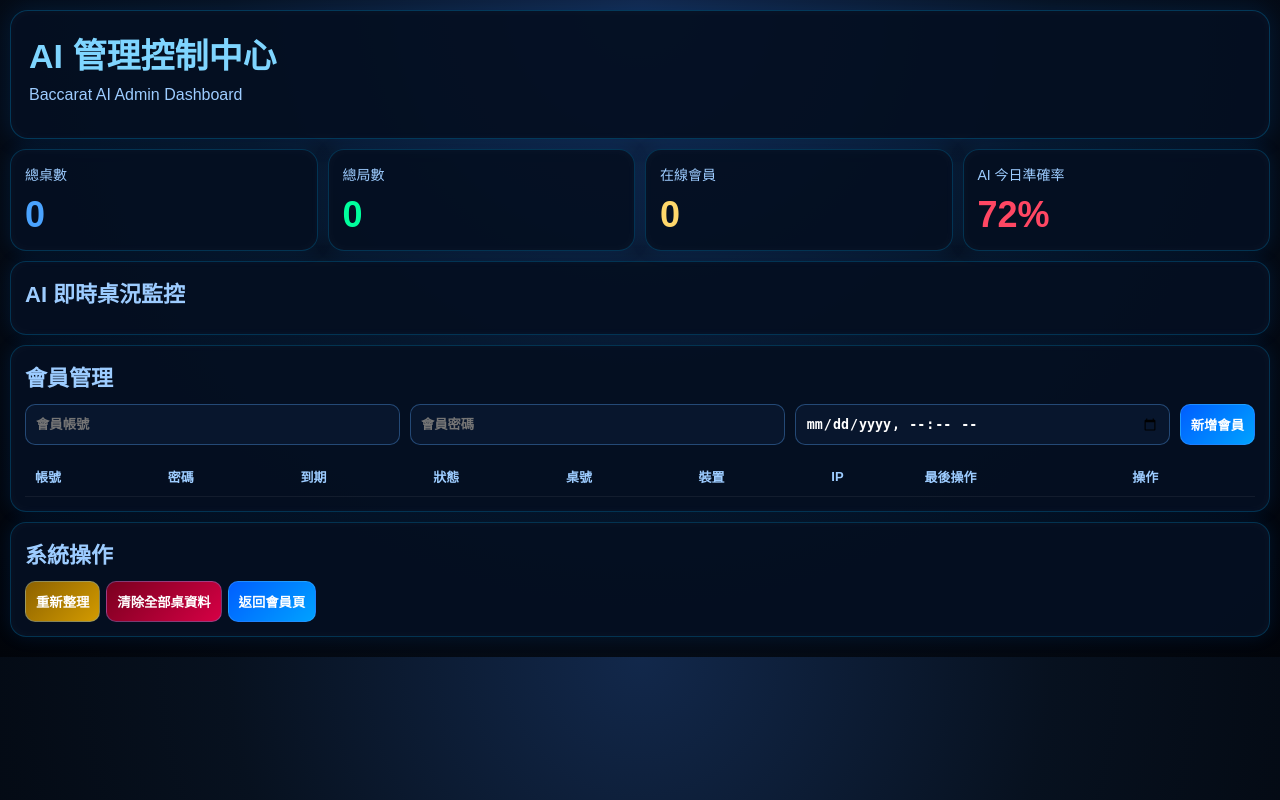
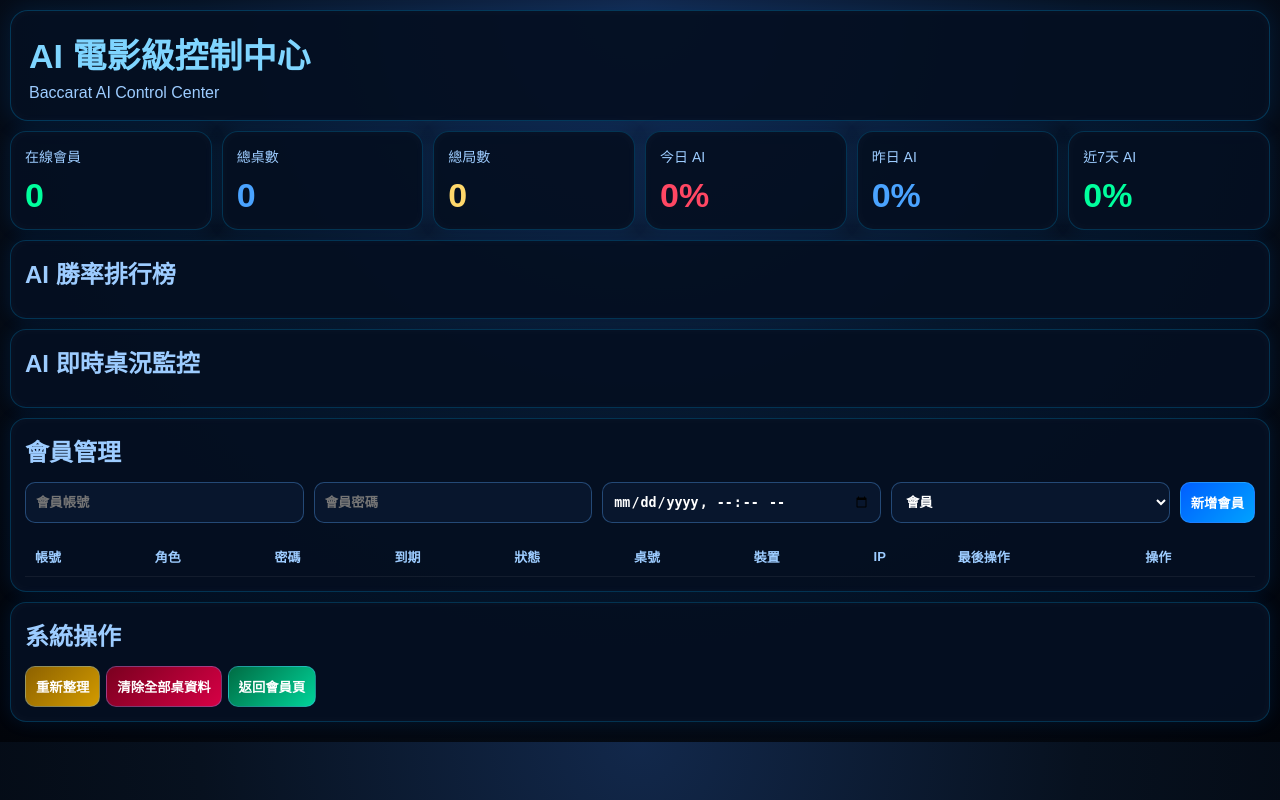
Before and after one commit to hecht19980820/baccarat-online, a Python web app: template templates/admin.html in a window 1280 px wide. Run offline with Jinja, Linux system fonts and the light colour scheme; the template is opened without the code that fills it, so the values that code supplies are empty.

Commit message:
Update admin.html

```diff
--- a/templates/admin.html
+++ b/templates/admin.html
@@ -20,12 +20,12 @@ body{
 }
 
 .container{
-    max-width:1600px;
+    max-width:1700px;
     margin:auto;
     padding:10px;
 }
 
-.top-title{
+.topbar{
 
     background:rgba(5,16,34,.92);
 
@@ -42,25 +42,25 @@ body{
         inset 0 0 12px rgba(255,255,255,.03);
 }
 
-.top-title h1{
-    margin:0;
+.top-title{
     font-size:34px;
     color:#7fd5ff;
+    font-weight:bold;
 }
 
-.top-title p{
-    margin-top:8px;
+.top-sub{
+    margin-top:6px;
     color:#9dccff;
 }
 
-.cards{
+.stats{
     display:grid;
-    grid-template-columns:repeat(4,1fr);
+    grid-template-columns:repeat(6,1fr);
     gap:10px;
     margin-bottom:10px;
 }
 
-.card{
+.stat-card{
 
     background:rgba(5,16,34,.92);
 
@@ -75,14 +75,14 @@ body{
         inset 0 0 12px rgba(255,255,255,.03);
 }
 
-.card-title{
+.stat-title{
     color:#9dccff;
     font-size:14px;
 }
 
-.card-value{
+.stat-value{
     margin-top:10px;
-    font-size:36px;
+    font-size:34px;
     font-weight:bold;
 }
 
@@ -109,10 +109,10 @@ body{
 }
 
 .panel-title{
-    font-size:22px;
+    font-size:24px;
     color:#9dccff;
-    margin-bottom:12px;
     font-weight:bold;
+    margin-bottom:14px;
 }
 
 .monitor-grid{
@@ -219,7 +255,8 @@ body{
 }
 
 input,
-button{
+button,
+select{
     border:none;
     outline:none;
     border-radius:10px;
@@ -246,11 +283,15 @@ button{
     background:linear-gradient(135deg,#8d6200,#d39b00);
 }
 
+.btn-green{
+    background:linear-gradient(135deg,#006c43,#00d49a);
+}
+
 .form-grid{
     display:grid;
-    grid-template-columns:1fr 1fr 1fr auto;
+    grid-template-columns:1fr 1fr 1fr 1fr auto;
     gap:10px;
-    margin-bottom:12px;
+    margin-bottom:14px;
 }
 
 .action-row{
@@ -268,14 +309,46 @@ button{
     font-weight:bold;
 }
 
-@media(max-width:900px){
+.ranking{
+    display:grid;
+    grid-template-columns:repeat(5,1fr);
+    gap:10px;
+}
 
-    .cards{
+.rank-card{
+
+    background:rgba(255,255,255,.03);
+
+    border-radius:12px;
+
+    padding:12px;
+
+    border:1px solid rgba(255,255,255,.05);
+}
+
+.rank-title{
+    color:#9dccff;
+    font-size:14px;
+}
+
+.rank-value{
+    margin-top:8px;
+    font-size:26px;
+    font-weight:bold;
+}
+
+@media(max-width:1000px){
+
+    .stats{
         grid-template-columns:repeat(2,1fr);
     }
 
     .monitor-grid{
         grid-template-columns:1fr;
+    }
+
+    .ranking{
+        grid-template-columns:repeat(2,1fr);
     }
 
     .form-grid{
@@ -304,32 +373,59 @@ button{
 
 <div class="container">
 
+<div class="topbar">
+
 <div class="top-title">
-<h1>AI 管理控制中心</h1>
-<p>Baccarat AI Admin Dashboard</p>
+AI 電影級控制中心
 </div>
 
-<div class="cards">
-
-<div class="card">
-<div class="card-title">總桌數</div>
-<div id="totalTables" class="card-value blue">0</div>
+<div class="top-sub">
+Baccarat AI Control Center
 </div>
 
-<div class="card">
-<div class="card-title">總局數</div>
-<div id="totalRounds" class="card-value green">0</div>
 </div>
 
-<div class="card">
-<div class="card-title">在線會員</div>
-<div id="onlineCount" class="card-value yellow">0</div>
+<div class="stats">
+
+<div class="stat-card">
+<div class="stat-title">在線會員</div>
+<div id="onlineCount" class="stat-value green">0</div>
 </div>
 
-<div class="card">
-<div class="card-title">AI 今日準確率</div>
-<div id="todayAcc" class="card-value red">72%</div>
+<div class="stat-card">
+<div class="stat-title">總桌數</div>
+<div id="totalTables" class="stat-value blue">0</div>
 </div>
+
+<div class="stat-card">
+<div class="stat-title">總局數</div>
+<div id="totalRounds" class="stat-value yellow">0</div>
+</div>
+
+<div class="stat-card">
+<div class="stat-title">今日 AI</div>
+<div id="todayAcc" class="stat-value red">0%</div>
+</div>
+
+<div class="stat-card">
+<div class="stat-title">昨日 AI</div>
+<div id="yesterdayAcc" class="stat-value blue">0%</div>
+</div>
+
+<div class="stat-card">
+<div class="stat-title">近7天 AI</div>
+<div id="weekAcc" class="stat-value green">0%</div>
+</div>
+
+</div>
+
+<div class="panel">
+
+<div class="panel-title">
+AI 勝率排行榜
+</div>
+
+<div id="ranking" class="ranking"></div>
 
 </div>
 
@@ -357,6 +453,11 @@ AI 即時桌況監控
 
 <input id="newExpire" type="datetime-local">
 
+<select id="newRole">
+<option value="member">會員</option>
+<option value="agent">代理</option>
+</select>
+
 <button class="btn-blue" onclick="addMember()">
 新增會員
 </button>
@@ -369,6 +470,7 @@ AI 即時桌況監控
 
 <tr>
 <th>帳號</th>
+<th>角色</th>
 <th>密碼</th>
 <th>到期</th>
 <th>狀態</th>
@@ -403,7 +505,7 @@ AI 即時桌況監控
 清除全部桌資料
 </button>
 
-<button class="btn-blue" onclick="location.href='/'">
+<button class="btn-green" onclick="location.href='/'">
 返回會員頁
 </button>
 
@@ -415,6 +517,28 @@ AI 即時桌況監控
 
 <script>
 
+function roadHtml(records){
+
+    let html = "";
+
+    (records || []).forEach(r=>{
+
+        html += `
+        <div class="cell ${r.result}">
+            ${
+                r.result === "B"
+                ? "莊"
+                : r.result === "P"
+                ? "閒"
+                : "和"
+            }
+        </div>
+        `;
+    });
+
+    return html;
+}
+
 async function loadAdminData(){
 
     const res =
@@ -424,9 +548,14 @@ async function loadAdminData(){
         await res.json();
 
     if(!data.ok){
-        location.href="/admin-login";
+
+        location.href = "/admin-login";
+
         return;
     }
+
+    document.getElementById("onlineCount").textContent =
+        data.onlineCount || 0;
 
     document.getElementById("totalTables").textContent =
         data.totalTables || 0;
@@ -434,15 +563,57 @@ async function loadAdminData(){
     document.getElementById("totalRounds").textContent =
         data.totalRounds || 0;
 
-    document.getElementById("onlineCount").textContent =
-        data.onlineCount || 0;
-
     document.getElementById("todayAcc").textContent =
         (data.aiAccuracy?.today || 0) + "%";
+
+    document.getElementById("yesterdayAcc").textContent =
+        (data.aiAccuracy?.yesterday || 0) + "%";
+
+    document.getElementById("weekAcc").textContent =
+        (data.aiAccuracy?.week || 0) + "%";
+
+    renderRanking(data.ranking || []);
 
     renderTables(data.tables || []);
 
     renderMembers(data.members || []);
+}
+
+function renderRanking(list){
+
+    const wrap =
+        document.getElementById("ranking");
+
+    wrap.innerHTML = "";
+
+    list.forEach((r,i)=>{
+
+        const div =
+            document.createElement("div");
+
+        div.className = "rank-card";
+
+        div.innerHTML = `
+
+            <div class="rank-title">
+                TOP ${i+1}
+            </div>
+
+            <div style="margin-top:6px;">
+                ${r.platform}-${r.table}
+            </div>
+
+            <div class="rank-value">
+                ${r.aiHitRate || 0}%
+            </div>
+
+            <div style="margin-top:6px;color:#9dccff;">
+                AI：${r.suggest}
+            </div>
+        `;
+
+        wrap.appendChild(div);
+    });
 }
 
 function renderTables(tables){
@@ -457,26 +628,12 @@ function renderTables(tables){
         const div =
             document.createElement("div");
 
-        div.className = "monitor";
-
-        let roadHtml = "";
-
-        (t.records || []).forEach(r=>{
-
-            roadHtml += `
-                <div class="cell ${r.result}">
-                    ${
-                        r.result === "B"
-                        ? "莊"
-                        : r.result === "P"
-                        ? "閒"
-                        : "和"
-                    }
-                </div>
-            `;
-        });
+        div.className =
+            `monitor ${t.hot ? 'hot' : ''} ${t.cold ? 'cold' : ''}`;
 
         div.innerHTML = `
+
+            <div class="glow"></div>
 
             <div class="monitor-head">
 
@@ -484,20 +641,36 @@ function renderTables(tables){
                     ${t.platform}-${t.table}
                 </div>
 
-                <div class="monitor-rate">
+                <div class="monitor-ai">
                     ${t.suggest} ${t.stableRate}%
                 </div>
 
             </div>
 
             <div style="margin-bottom:8px;">
+
                 莊率 ${t.bankerRate}%
                 閒率 ${t.playerRate}%
                 和 ${t.tieCount}
+
             </div>
 
             <div class="road">
-                ${roadHtml}
+                ${roadHtml(t.records)}
+            </div>
+
+            <div style="margin-top:10px;display:flex;gap:8px;flex-wrap:wrap;">
+
+                <div>
+                    AI命中：
+                    ${t.aiHitRate || 0}%
+                </div>
+
+                <div>
+                    學習局數：
+                    ${t.modelRounds || 0}
+                </div>
+
             </div>
 
             <div style="margin-top:10px;">
@@ -532,27 +705,35 @@ function renderMembers(members){
 
             <td>${m.username}</td>
 
+            <td>${m.role}</td>
+
             <td>
+
                 <input
                     id="pw_${m.id}"
                     value="${m.password}"
                 >
+
             </td>
 
             <td>
+
                 <input
                     type="datetime-local"
                     id="ex_${m.id}"
                     value="${(m.expire || '').replace(' ','T')}"
                 >
+
             </td>
 
             <td>
+
                 ${
-                    m.enabled
-                    ? '<span class="online">啟用</span>'
-                    : '<span class="offline">停權</span>'
+                    m.online
+                    ? '<span class="online">在線</span>'
+                    : '<span class="offline">離線</span>'
                 }
+
             </td>
 
             <td>
@@ -610,6 +791,9 @@ async function addMember(){
     let expire =
         document.getElementById("newExpire").value.trim();
 
+    const role =
+        document.getElementById("newRole").value;
+
     if(!username || !password || !expire){
 
         alert("請填寫完整");
@@ -645,10 +830,6 @@ async function addMember(){
 
     alert("新增成功");
 
-    document.getElementById("newUsername").value = "";
-    document.getElementById("newPassword").value = "";
-    document.getElementById("newExpire").value = "";
-
     loadAdminData();
 }
 
@@ -663,7 +844,6 @@ async function updateMember(id){
     expire =
         expire.replace("T"," ") + ":00";
 
-    const res =
     await fetch("/api/admin/member/update",{
         method:"POST",
         headers:{
@@ -675,18 +855,6 @@ async function updateMember(id){
             expire
         })
     });
-
-    const data =
-        await res.json();
-
-    if(!data.ok){
-
-        alert("修改失敗");
-
-        return;
-    }
-
-    alert("已儲存");
 
     loadAdminData();
 }
@@ -705,9 +873,6 @@ async function toggleMember(id){
 }
 
 async function deleteMember(id){
-
-    if(!confirm("確定刪除會員？"))
-        return;
 
     const adminPassword =
         prompt("請輸入管理員密碼");
@@ -742,9 +907,6 @@ async function deleteMember(id){
 
 async function clearTable(platform,table){
 
-    if(!confirm(`確定清除 ${platform}-${table}？`))
-        return;
-
     const adminPassword =
         prompt("請輸入管理員密碼");
 
@@ -752,7 +914,7 @@ async function clearTable(platform,table){
         return;
 
     const res =
-        await fetch("/api/clear",{
+        await fetch("/api/admin/clear-table",{
             method:"POST",
             headers:{
                 "Content-Type":"application/json"
@@ -778,9 +940,6 @@ async function clearTable(platform,table){
 }
 
 async function clearAllTables(){
-
-    if(!confirm("確定清除全部桌資料？"))
-        return;
 
     const adminPassword =
         prompt("請輸入管理員密碼");
```
Also changed, not shown: other parts of templates/admin.html (+42 -9 lines). Lines whose indentation alone changed are shown as unchanged.
